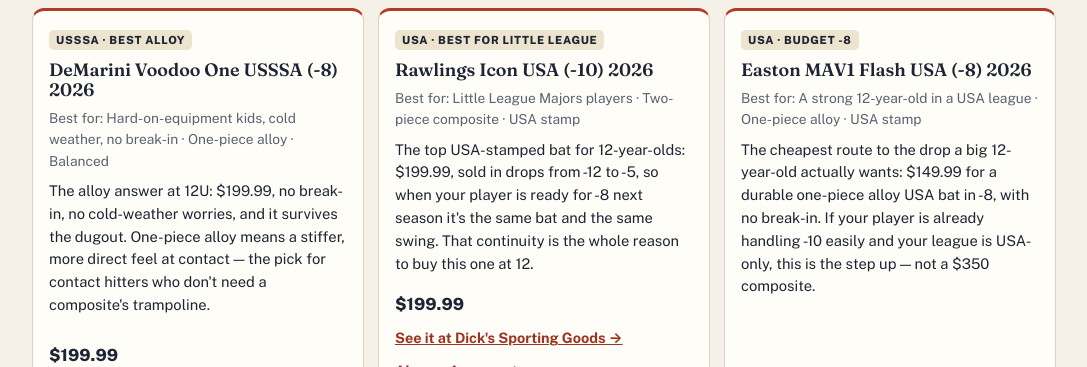
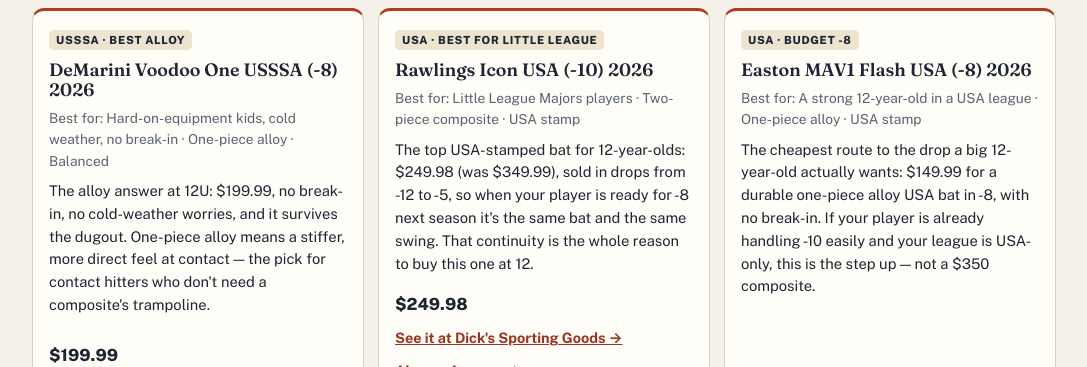
Before and after one commit to ericnestafidel-sketch/HoosierDiamondDirectory, a plain HTML site: page best-bat-12u.html in a window 1280 px wide. Shown: the part 1060-1427 px from the top of the page, without its empty margins (96-1183 px from the left). Drawn offline with nearby package versions, Linux system fonts and the light colour scheme; a script that the page names is missing.

Commit message:
Fix Icon USA (-10) price to $249.98 (was $349.99) per Eric's live Dick's screenshot; swap search URL for direct product URL

```diff
--- a/best-bat-12u.html
+++ b/best-bat-12u.html
@@ -341,7 +341,7 @@
           <article class="card pick"><div><span class="tag">USSSA · Best value composite</span></div><h3>Rawlings Icon USSSA (-8) 2026</h3><p class="meta">Best for: 12U travel players ready for more mass · Two-piece composite · Slight end-load</p><p class="why">The value composite at 12U: $249.98 at Dick's (2026 model, was $399.99), where the Hype Fire is $300–$400. Only the 30″/22 oz in stock at Dick's when checked Nov 28, 2026. Slight end-load suits hitters who already drive the ball, and the -8 drop lines up with the USSSA 13U max drop — buy it now, keep it next season.</p><div class="cardfoot"><span class="price">$249.98</span><a class="afflink" href="https://www.dickssportinggoods.com/p/rawlings-icon-23-4-usssa-bat-2026-8-25rawmbasecn32026xtes/25rawmbasecn32026xtes" target="_blank" rel="noopener sponsored">See it at Dick's Sporting Goods &rarr;</a><a class="afflink" href="https://www.amazon.com/dp/B0FJB4WRF8?tag=hoosierdiamon-20" target="_blank" rel="noopener sponsored">Also on Amazon &rarr;</a></div><span class="affnote">Amazon link is an affiliate link — same price for you, small cut to this site if you buy.</span></article>
           <article class="card pick"><div><span class="tag">USSSA · Lightest swing</span></div><h3>DeMarini Zen USSSA (-8)</h3><p class="meta">Best for: Contact-first hitters changing drops · Two-piece composite · Balanced</p><p class="why">The lightest swing in the top tier, and the only bat here whose listing spells out what each drop is for: -10 balanced, -8 heavier, -5 as the BBCOR transition. The 2025 model is $199.99 at Dick's (was $349.99) — only 4 left, and only the 30″/22 oz in stock when checked Nov 28, 2026; the 2026 model runs $349.99. The 2025 model is the cheapest way into a premium -8.</p><div class="cardfoot"><span class="price">$199.99</span><a class="afflink" href="https://www.dickssportinggoods.com/p/demarini-zen-23-4-usssa-bat-8-24dembzn823425xxxbbb/24dembzn823425xxxbbb" target="_blank" rel="noopener sponsored">See it at Dick's Sporting Goods &rarr;</a><a class="afflink" href="https://www.amazon.com/dp/B0FHBKL9SV?tag=hoosierdiamon-20" target="_blank" rel="noopener sponsored">Also on Amazon &rarr;</a></div><span class="affnote">Amazon link is an affiliate link — same price for you, small cut to this site if you buy.</span></article>
           <article class="card pick"><div><span class="tag">USSSA · Best alloy</span></div><h3>DeMarini Voodoo One USSSA (-8) 2026</h3><p class="meta">Best for: Hard-on-equipment kids, cold weather, no break-in · One-piece alloy · Balanced</p><p class="why">The alloy answer at 12U: $199.99, no break-in, no cold-weather worries, and it survives the dugout. One-piece alloy means a stiffer, more direct feel at contact — the pick for contact hitters who don't need a composite's trampoline.</p><div class="cardfoot"><span class="price">$199.99</span><a class="afflink" href="https://www.dickssportinggoods.com/search/SearchDisplay?searchTerm=DeMarini%20Voodoo%20One%20USSSA%20-8%202026" target="_blank" rel="noopener sponsored">See it at Dick's Sporting Goods &rarr;</a></div><span class="affnote">Retailer link — same price for you, no cut to this site yet.</span></article>
-          <article class="card pick"><div><span class="tag">USA · Best for Little League</span></div><h3>Rawlings Icon USA (-10) 2026</h3><p class="meta">Best for: Little League Majors players · Two-piece composite · USA stamp</p><p class="why">The top USA-stamped bat for 12-year-olds: $199.99, sold in drops from -12 to -5, so when your player is ready for -8 next season it's the same bat and the same swing. That continuity is the whole reason to buy this one at 12.</p><div class="cardfoot"><span class="price">$199.99</span><a class="afflink" href="https://www.dickssportinggoods.com/search/SearchDisplay?searchTerm=Rawlings%20Icon%20USA%20-10%202026" target="_blank" rel="noopener sponsored">See it at Dick's Sporting Goods &rarr;</a><a class="afflink" href="https://www.amazon.com/dp/B0FJ9X62BD?tag=hoosierdiamon-20" target="_blank" rel="noopener sponsored">Also on Amazon &rarr;</a></div><span class="affnote">Amazon link is an affiliate link — same price for you, small cut to this site if you buy.</span></article>
+          <article class="card pick"><div><span class="tag">USA · Best for Little League</span></div><h3>Rawlings Icon USA (-10) 2026</h3><p class="meta">Best for: Little League Majors players · Two-piece composite · USA stamp</p><p class="why">The top USA-stamped bat for 12-year-olds: $249.98 (was $349.99), sold in drops from -12 to -5, so when your player is ready for -8 next season it's the same bat and the same swing. That continuity is the whole reason to buy this one at 12.</p><div class="cardfoot"><span class="price">$249.98</span><a class="afflink" href="https://www.dickssportinggoods.com/p/rawlings-icon-usa-youth-bat-2026-10-25rawbbasecn10s202pcu/25rawbbasecn10s202pcu" target="_blank" rel="noopener sponsored">See it at Dick's Sporting Goods &rarr;</a><a class="afflink" href="https://www.amazon.com/dp/B0FJ9X62BD?tag=hoosierdiamon-20" target="_blank" rel="noopener sponsored">Also on Amazon &rarr;</a></div><span class="affnote">Amazon link is an affiliate link — same price for you, small cut to this site if you buy.</span></article>
           <article class="card pick"><div><span class="tag">USA · Budget -8</span></div><h3>Easton MAV1 Flash USA (-8) 2026</h3><p class="meta">Best for: A strong 12-year-old in a USA league · One-piece alloy · USA stamp</p><p class="why">The cheapest route to the drop a big 12-year-old actually wants: $149.99 for a durable one-piece alloy USA bat in -8, with no break-in. If your player is already handling -10 easily and your league is USA-only, this is the step up — not a $350 composite.</p><div class="cardfoot"><span class="price">$149.99</span></div></article>
         </div>
         <h3>Who should skip what</h3>
```
